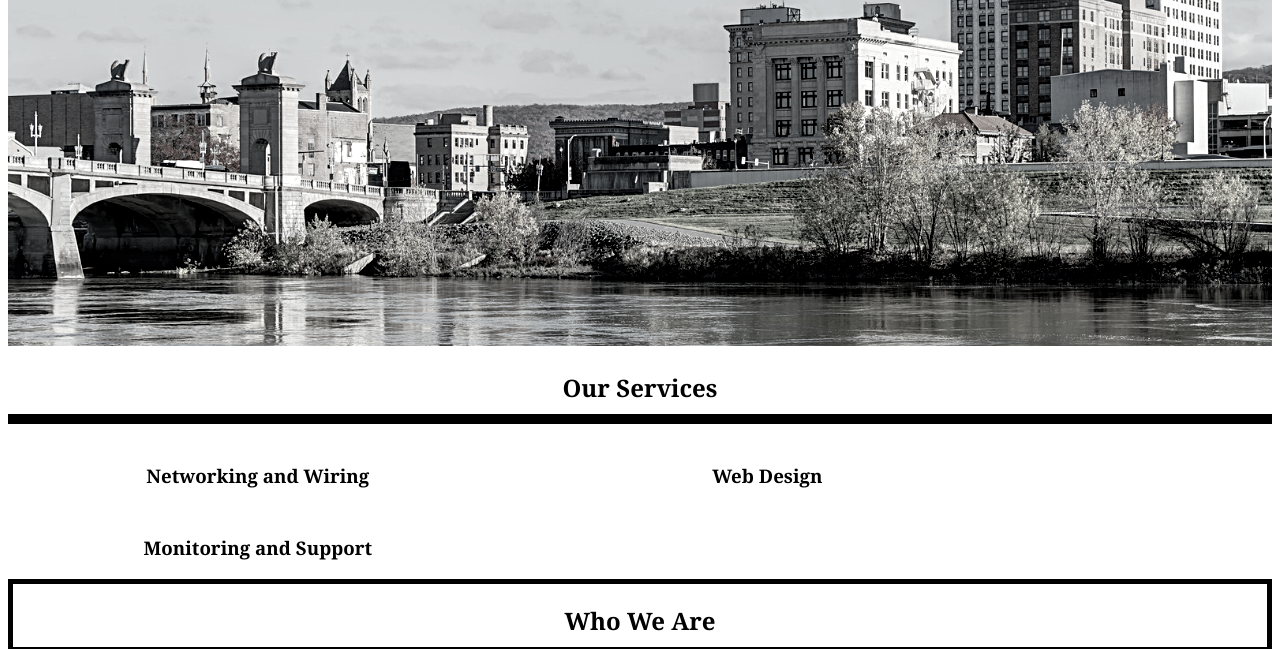
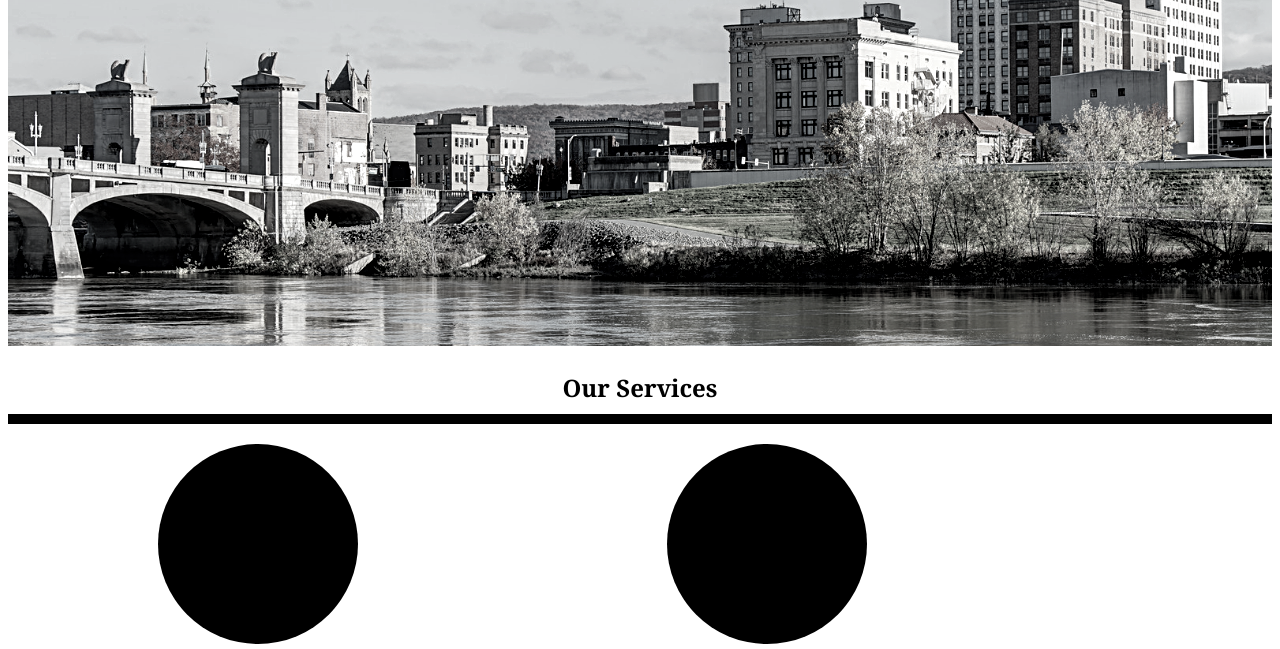
Before and after one commit to Caliber-Technical-Solutions/Work, a plain HTML site: page CTS/index.html in a window 1280 px wide. Shown: the part 155-804 px from the top of the page. Drawn offline with Linux system fonts and the light colour scheme.

Commit message:
What we do graphics

```diff
--- a/CTS/css/defaultStyles.css
+++ b/CTS/css/defaultStyles.css
@@ -11,7 +11,13 @@ body {
     border: 5px solid black;
 }
 
-
+.circle-background {
+    width: 200px;
+    height: 200px;
+    border-radius: 50%;
+    background-color: #000;
+    margin: auto;
+}
 
 /* CSS GRID STYLES */
 .box-container {
--- a/CTS/index.html
+++ b/CTS/index.html
@@ -26,14 +26,17 @@
                 <h2 class="title">Our Services</h2>
 
                 <div class="box">
+                    <div class="circle-background"></div>
                     <h3>Networking and Wiring</h3>
                     <p></p>
                 </div>
                 <div class="box">
+                    <div class="circle-background"></div>
                     <h3>Web Design</h3>
                     <p></p>
                 </div>
                 <div class="box">
+                    <div class="circle-background"></div>
                     <h3>Monitoring and Support</h3>
                     <p></p>
                 </div>
```
